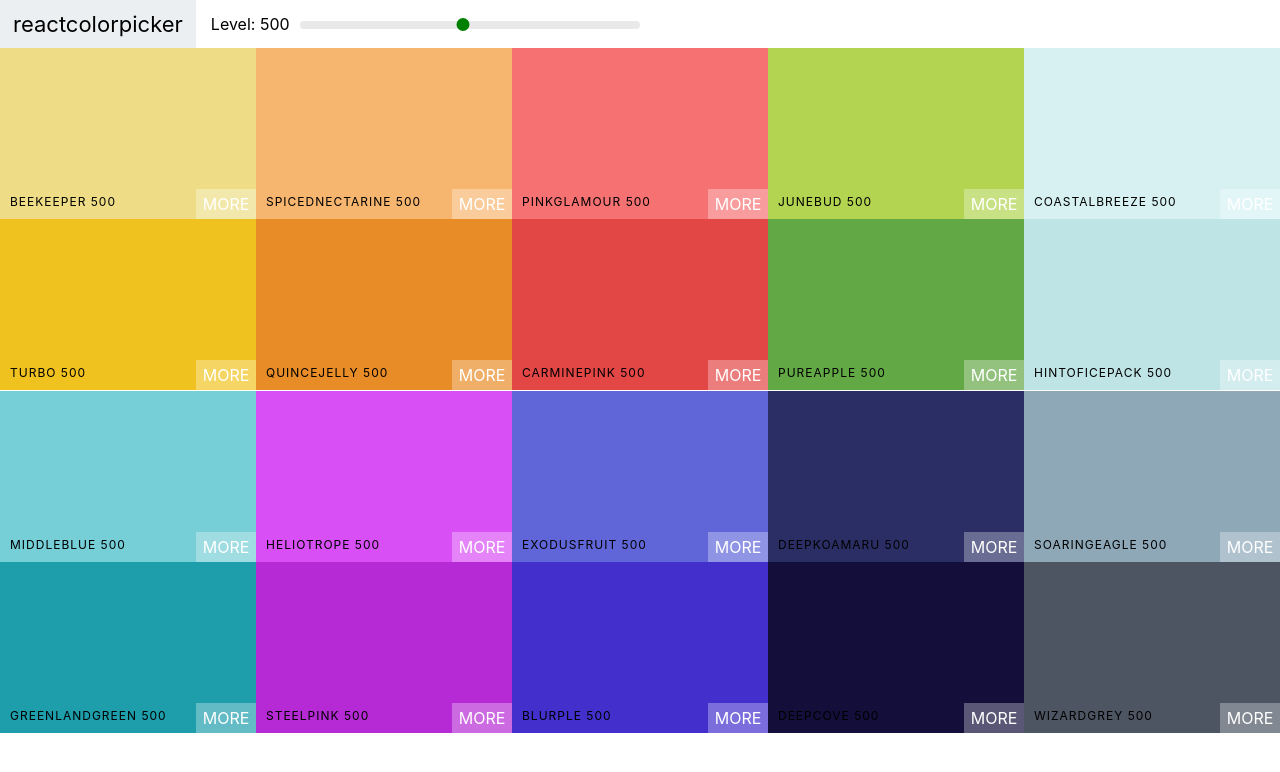
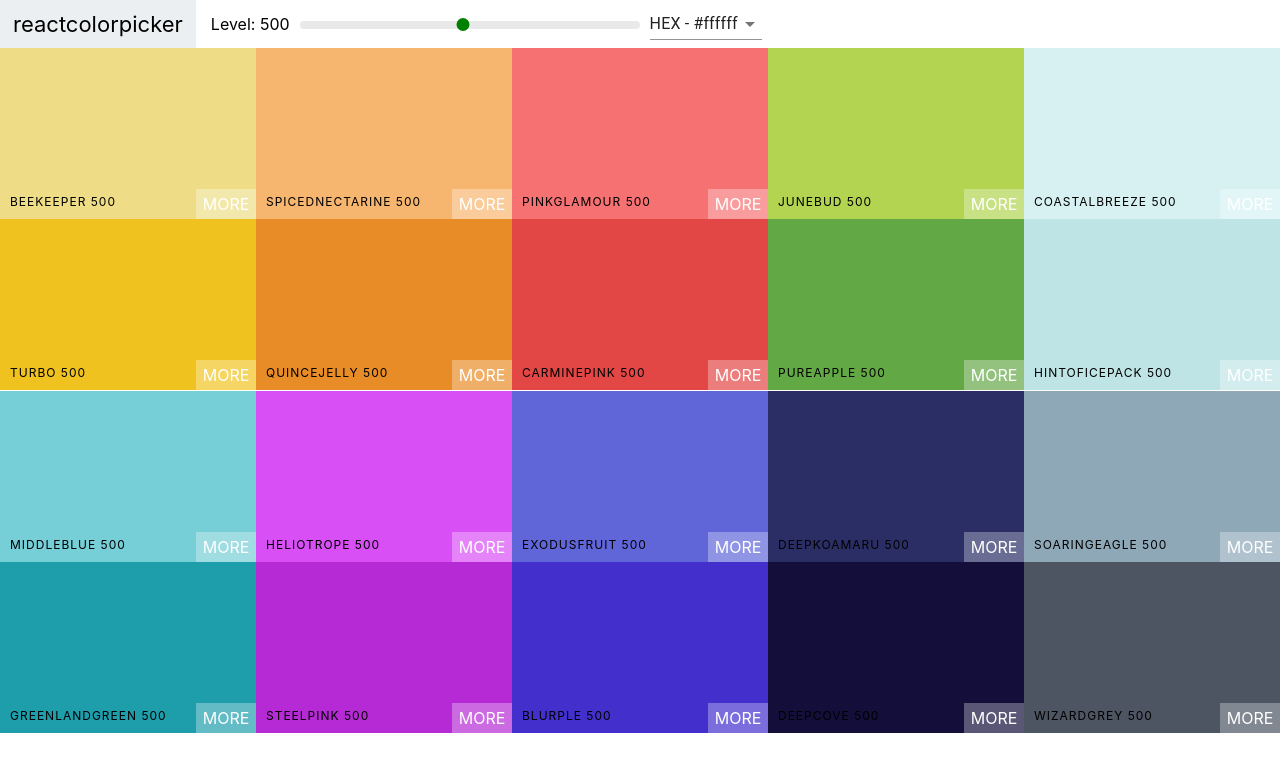
Before and after one commit to LoukrichiFouad97/color-palettes-project, a React (Create React App) app: page / in a window 1280 px wide. Shown: the top 772 px of the page. Built offline with nearby package versions, Linux system fonts and the light colour scheme.

Commit message:
add select and Material UI

```diff
--- a/package.json
+++ b/package.json
@@ -3,6 +3,7 @@
   "version": "0.1.0",
   "private": true,
   "dependencies": {
+    "@material-ui/core": "^4.10.2",
     "@testing-library/jest-dom": "^4.2.4",
     "@testing-library/react": "^9.3.2",
     "@testing-library/user-event": "^7.1.2",
--- a/src/components/Navbar.js
+++ b/src/components/Navbar.js
@@ -1,11 +1,24 @@
 import React, { Component } from "react";
+import Select from "@material-ui/core/Select";
+import MenuItem from "@material-ui/core/MenuItem";
 import Slider from "rc-slider";
 import "rc-slider/assets/index.css";
-import "./Navbar.css"
+import "./Navbar.css";
 
 export default class Navbar extends Component {
+	constructor(props) {
+		super(props);
+		this.state = { format: "hex" };
+	}
+
+	handleChange = (e) => {
+		this.setState({ format: e.target.value });
+		this.props.handleChange(e.target.value);
+	};
+
 	render() {
 		const { level, changeLevel } = this.props;
+		const { format } = this.state;
 		return (
 			<div>
 				<header className="Navbar">
@@ -24,6 +37,13 @@
 							/>
 						</div>
 					</div>
+					<div className="select-container">
+						<Select value={format} onChange={this.handleChange}>
+							<MenuItem value="hex">HEX - #ffffff</MenuItem>
+							<MenuItem value="rgb">RGB - rgba(255,255,255)</MenuItem>
+							<MenuItem value="rgba">RGBA - rgba(255,255,255,1.0)</MenuItem>
+						</Select>
+					</div>
 				</header>
 			</div>
 		);
--- a/src/components/Palette.js
+++ b/src/components/Palette.js
@@ -6,7 +6,7 @@
 export default class Palette extends Component {
 	constructor(props) {
 		super(props);
-		this.state = { level: 500 };
+		this.state = { level: 500, format: "hex" };
 	}
 
 	changeLevel = (level) => {
@@ -14,17 +14,29 @@
 		console.log(level);
 	};
 
+	changeFormat = (e) => {
+		this.setState({ format: e });
+	};
+
 	render() {
 		const { colors } = this.props.palette;
 		const { level } = this.state;
 		const colorBoxes = colors[level].map((color) => {
 			return (
-				<ColorBox background={color.hex} name={color.name} key={color.name} />
+				<ColorBox
+					background={color[this.state.format]}
+					name={color.name}
+					key={color.name}
+				/>
 			);
 		});
 		return (
 			<div className="Palette">
-				<Navbar level={level} changeLevel={this.changeLevel} />
+				<Navbar
+					level={level}
+					changeLevel={this.changeLevel}
+					handleChange={this.changeFormat}
+				/>
 				<div className="Palette-color">{colorBoxes}</div>
 			</div>
 		);
```
Also changed, not shown: 1 other file (tests, documents, lock files or other folders).
